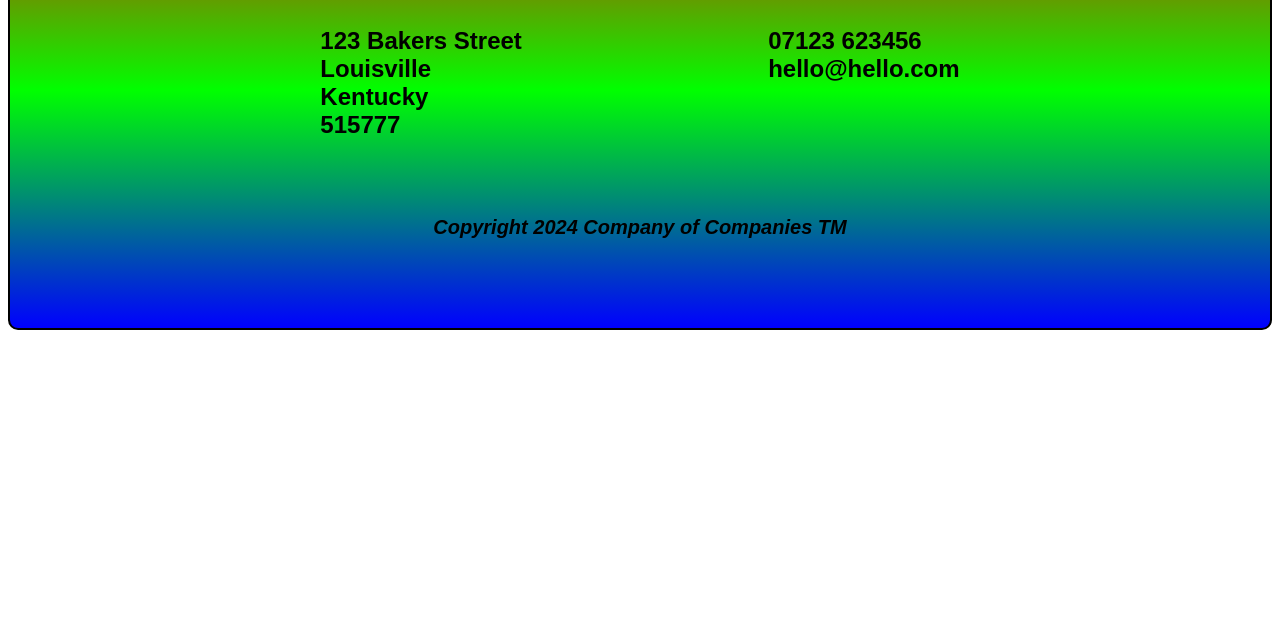
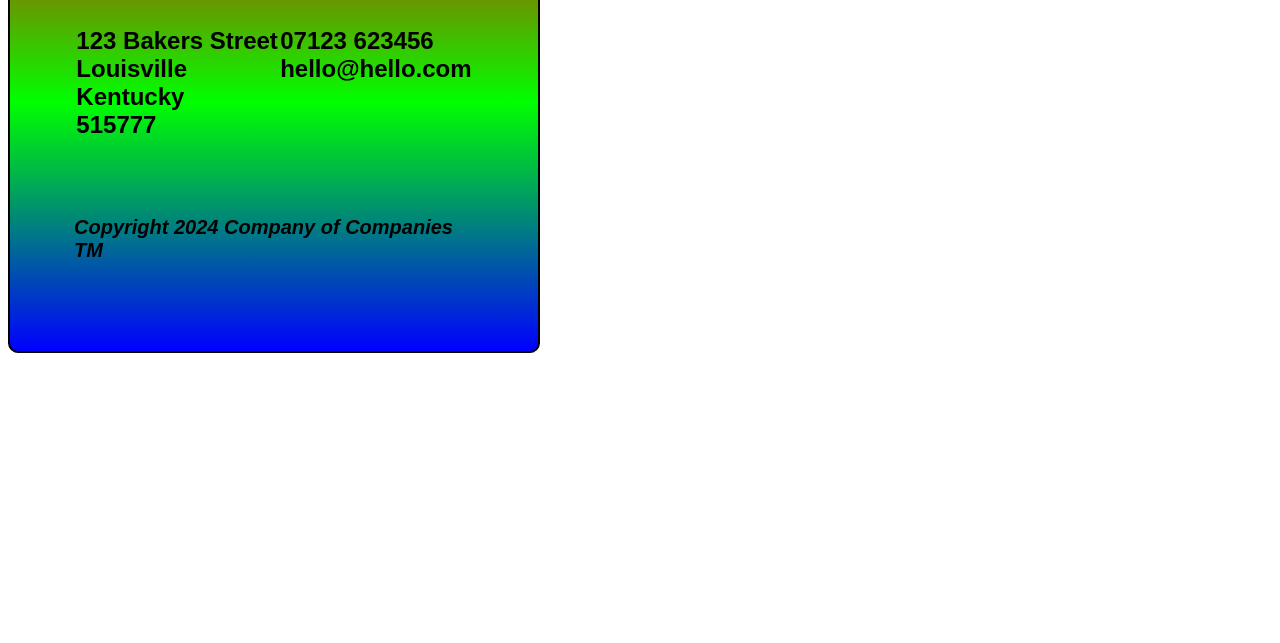
Before and after one commit to sarah6406/git-wireframe, a plain HTML site: page index.html in a window 1280 px wide. Shown: the part 157-800 px from the top of the page. Drawn offline with Linux system fonts and the light colour scheme.

Commit message:
edited width

```diff
--- a/style.css
+++ b/style.css
@@ -14,6 +14,7 @@ h1 {
   flex-direction: column;
   /* align-items: center; */
   max-height: 100vh;
+  max-width: 50vh;
   background: linear-gradient(#ff0000, #00ff00, #0000ff);
 }
 #slogan {
```
